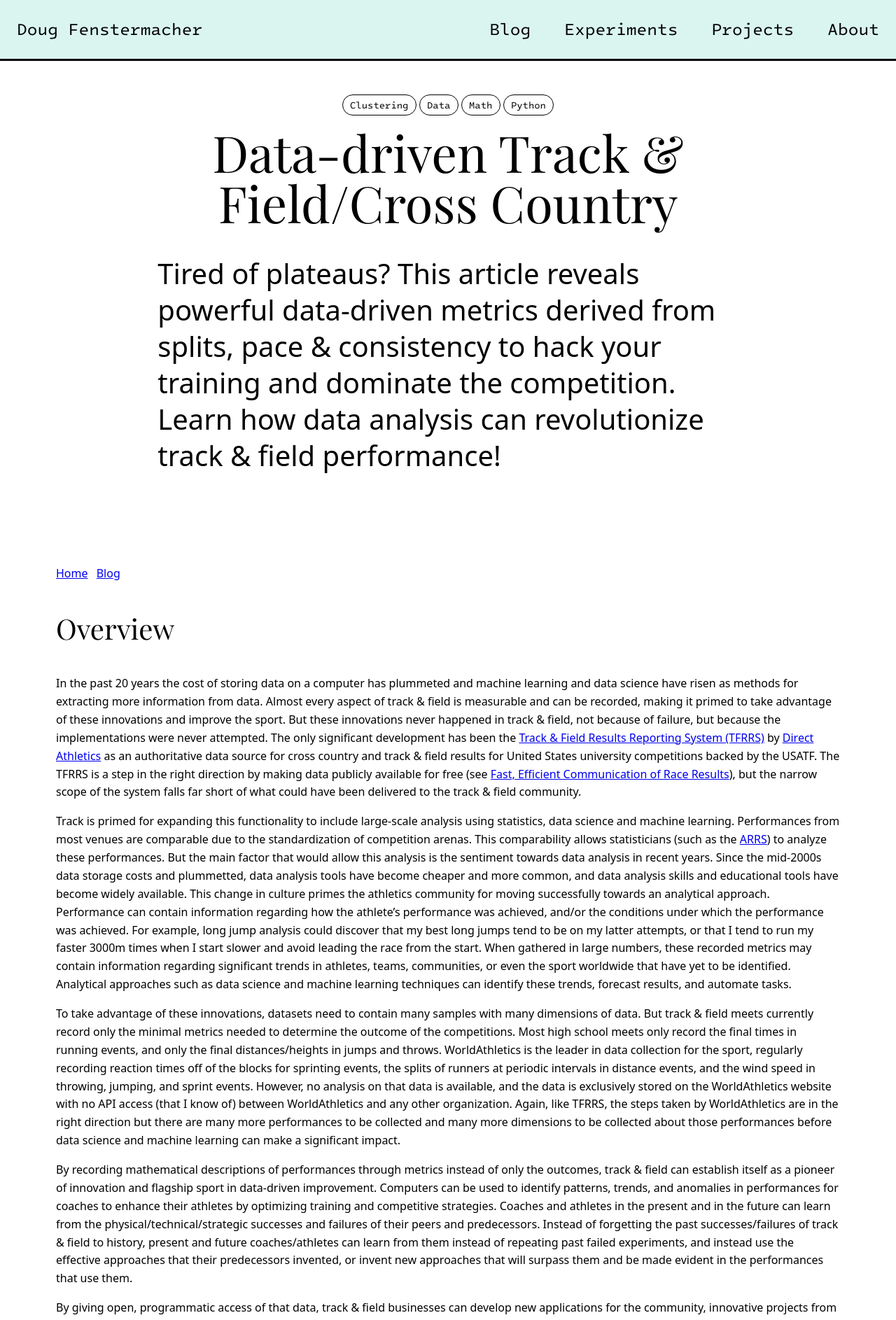
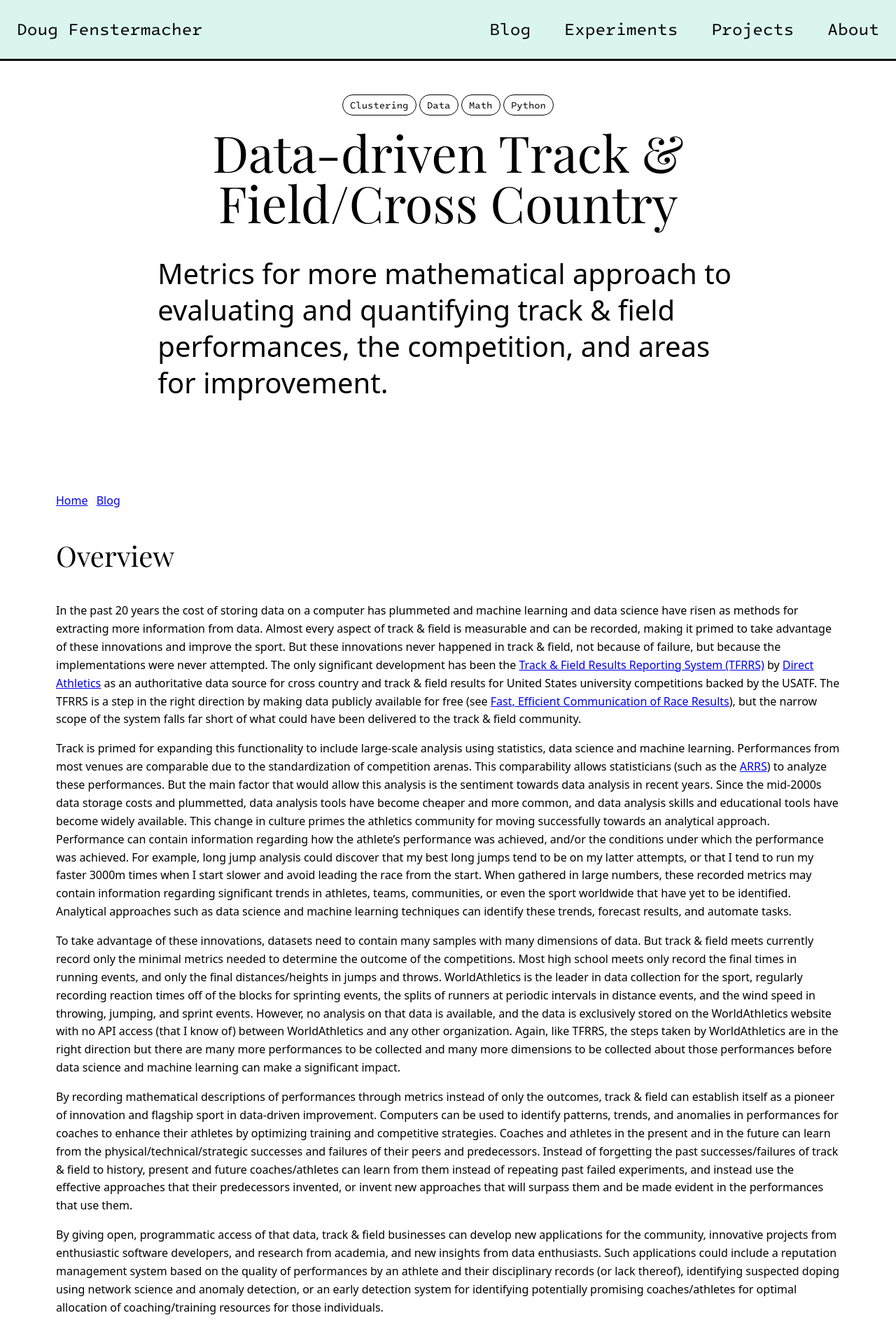
Before and after one commit to dpfens/dpfens.github.io, a Jekyll site: the page built from blog/_posts/2021-02-05-data-driven-track-field.md, in a window 1280 px wide. Shown: the top 1886 px of the page at 70% size. Built offline with Jekyll 4.4.1, drawn with Linux system fonts in a browser that asks for light colours; some web fonts are replaced.

Commit message:
change tagline

```diff
--- a/blog/_posts/2021-02-05-data-driven-track-field.md
+++ b/blog/_posts/2021-02-05-data-driven-track-field.md
@@ -1,7 +1,7 @@
 ---
 layout: post
 title:  "Data-driven Track & Field/Cross Country"
-description: Tired of plateaus? This article reveals powerful data-driven metrics derived from splits, pace & consistency to hack your training and dominate the competition. Learn how data analysis can revolutionize track & field performance!
+description: Metrics for more mathematical approach to evaluating and quantifying track & field performances, the competition, and areas for improvement.
 keywords: data,measurement,metric,speed,pace,rabbit,efficiency,track,field,jump,run,throw
 tags: data math clustering python
 ---
```
